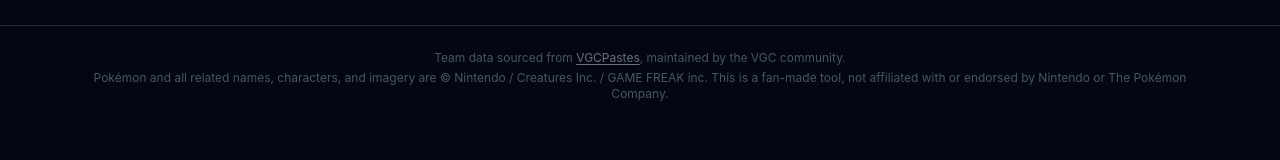
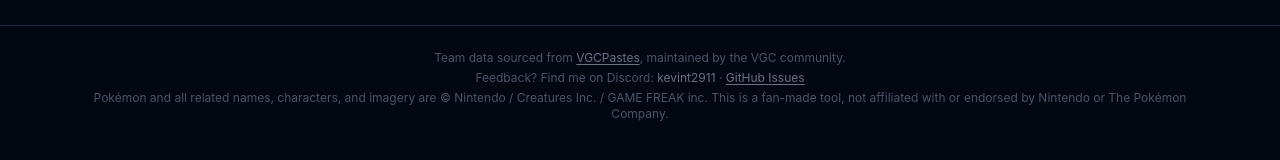
Before and after one commit to KevinTenorio/championsfit, a Next.js app: page / in a window 1280 px wide. Shown: the part 256-416 px from the top of the page. Built offline with nearby package versions, Linux system fonts and the light colour scheme; no server answers.

Commit message:
feat: adiciona contato Discord e GitHub Issues no rodapé

```diff
--- a/src/app/layout.tsx
+++ b/src/app/layout.tsx
@@ -30,6 +30,19 @@ export default function RootLayout({ children }: { children: React.ReactNode })
                 </a>
                 , maintained by the VGC community.
               </p>
+              <p className="mt-1">
+                Feedback? Find me on Discord:{" "}
+                <span className="text-gray-500 select-all">kevint2911</span>
+                {" "}·{" "}
+                <a
+                  href="https://github.com/KevinTenorio/championsfit/issues"
+                  target="_blank"
+                  rel="noopener noreferrer"
+                  className="text-gray-500 hover:text-gray-300 underline underline-offset-2"
+                >
+                  GitHub Issues
+                </a>
+              </p>
               <p className="mt-1">Pokémon and all related names, characters, and imagery are © Nintendo / Creatures Inc. / GAME FREAK inc. This is a fan-made tool, not affiliated with or endorsed by Nintendo or The Pokémon Company.</p>
             </div>
           </footer>
```
